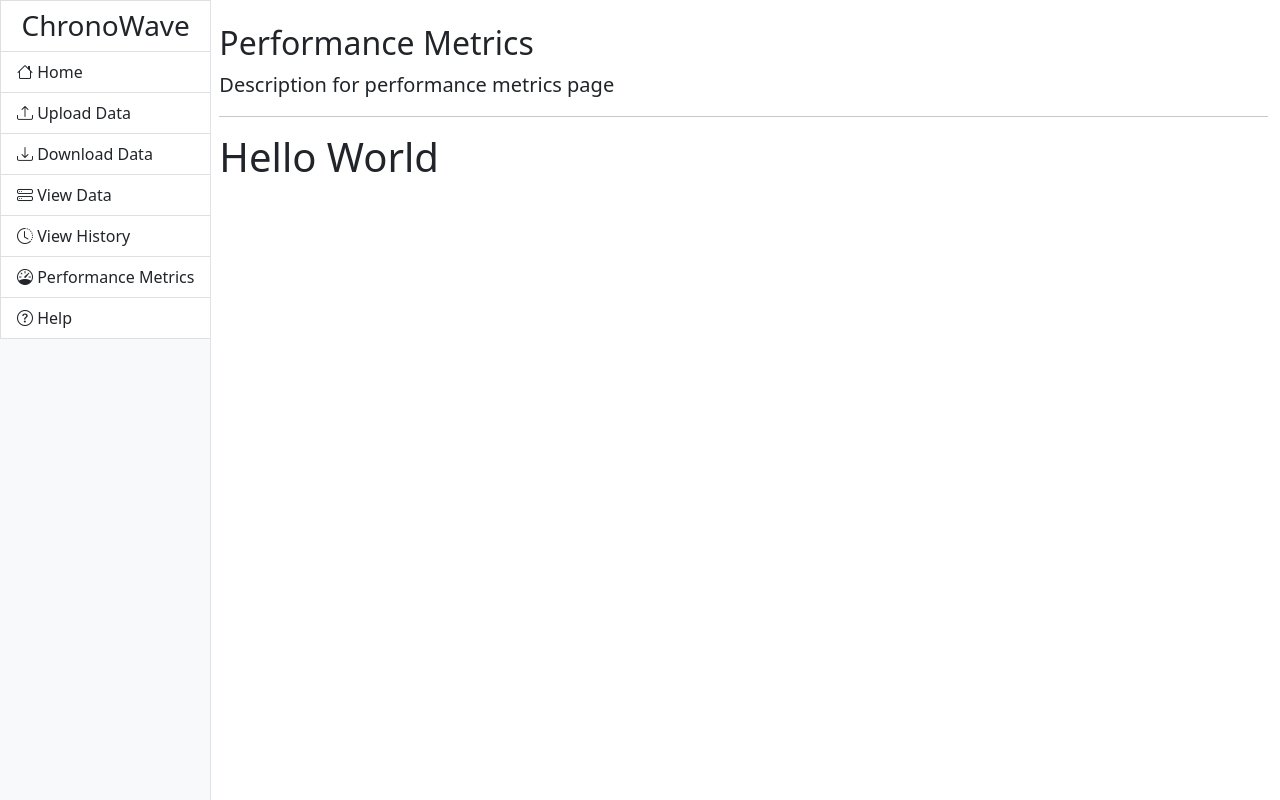
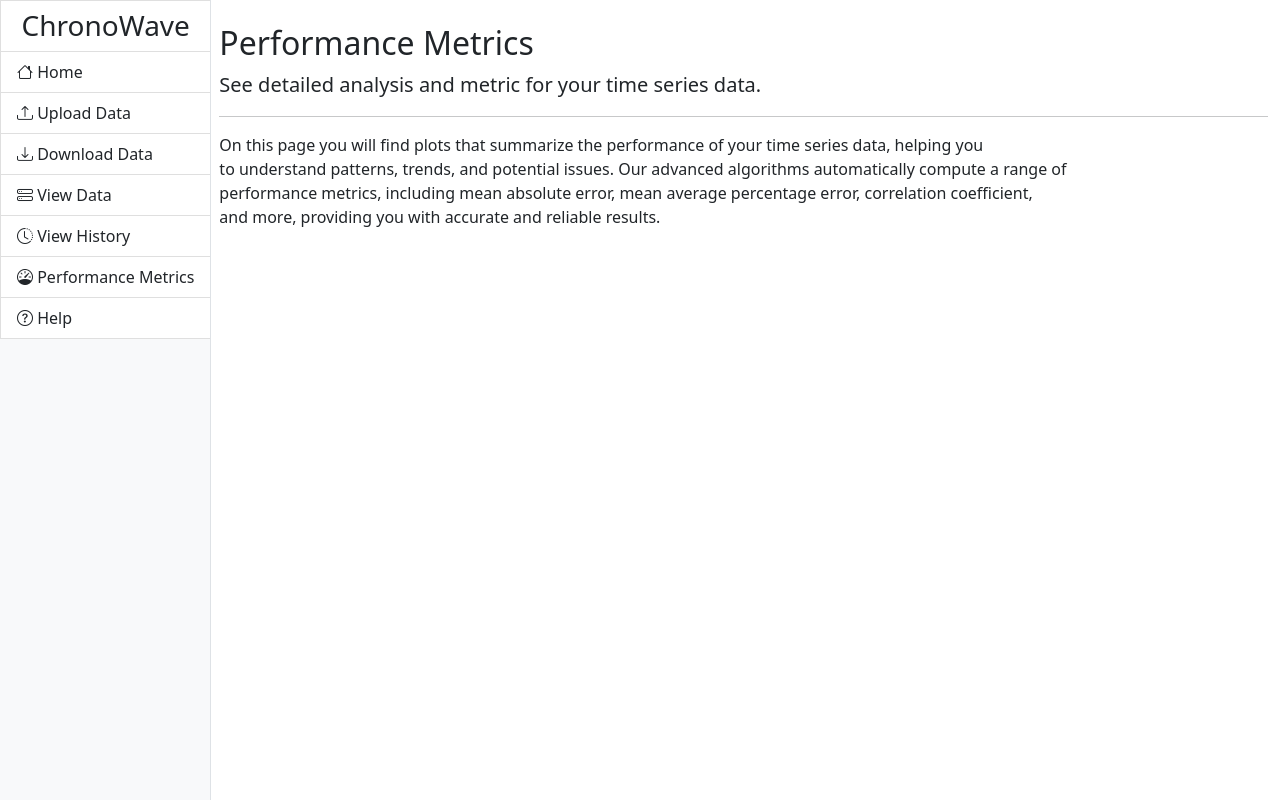
Before and after one commit to iperkins987/cs422_project01, a Flask app: page /performance_metrics in a window 1280 px wide. Run offline with Flask 2, Linux system fonts and the light colour scheme; some libraries are stand-ins or nearby versions.

Commit message:
Text description of performance metrics tab

```diff
--- a/templates/performance_metrics.html
+++ b/templates/performance_metrics.html
@@ -1,9 +1,12 @@
 {% extends "base.html" %}
 {% block title %}Performance Metrics{% endblock %}
-{% block description %}Description for performance metrics page{% endblock %}
+{% block description %}See detailed analysis and metric for your time series data.{% endblock %}
 
 {% block content %}
 
-<h1>Hello World</h1>
+<p>On this page you will find plots that summarize the performance of your time series data, helping you<br>
+to understand patterns, trends, and potential issues. Our advanced algorithms automatically compute a range of <br>
+performance metrics, including mean absolute error, mean average percentage error, correlation coefficient,<br>
+and more, providing you with accurate and reliable results. </p>
 
 {% endblock %}
```
